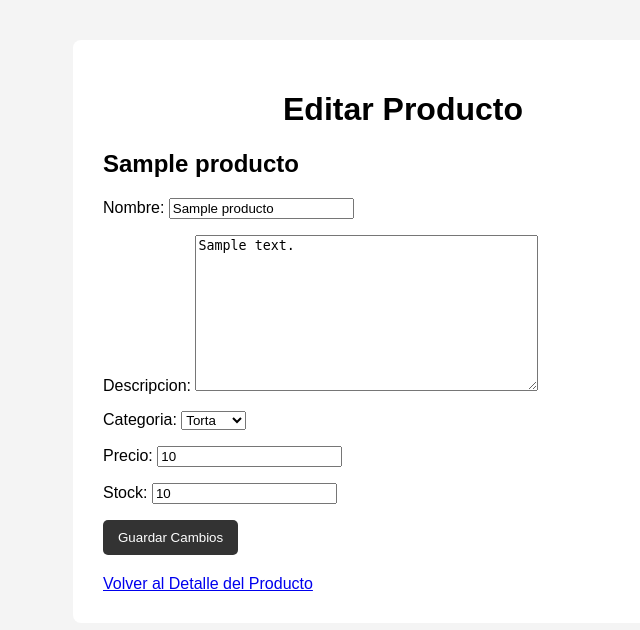
After one commit to Mausgier/App-PASTELERIA-113-4A, a Django app: page /productos/1/editar/ in a window 1280 px wide. The commit adds this page. Shown: the top 630 px of the page, without its empty margins (237-877 px from the left). Run offline with Django 5.2, Linux system fonts and the light colour scheme; tables that the repository leaves empty hold one stand-in row (values such as "Sample post").

Commit message:
Implementacion de Edicion de Productos y Validaciones

```diff
--- /dev/null
+++ b/pasteleria_app/templates/pasteleria_app/editar.html
@@ -0,0 +1,93 @@
+<!DOCTYPE html>
+<html lang="es">
+
+<head>
+
+    <meta charset="UTF-8">
+    <meta name="viewport" content="width=device-width, initial-scale=1.0">
+
+    <title>Pasteleria - Editar Producto</title>
+
+    <!-- ESTILOS -->
+    <!-- Define la apariencia del formulario de edicion. -->
+    <style>
+        body {
+            font-family: Arial, sans-serif;
+            background-color: #f4f4f4;
+            margin: 0;
+            padding: 0;
+        }
+
+        .contenedor {
+            width: 80%;
+            max-width: 600px;
+            margin: 40px auto;
+            background-color: white;
+            padding: 30px;
+            border-radius: 8px;
+        }
+
+        h1 {
+            text-align: center;
+        }
+
+        button {
+            padding: 10px 15px;
+            background-color: #333;
+            color: white;
+            border: none;
+            border-radius: 5px;
+            cursor: pointer;
+        }
+
+        .acciones {
+            margin-top: 20px;
+        }
+    </style>
+
+</head>
+
+<body>
+
+    <!-- CONTENEDOR PRINCIPAL -->
+    <main class="contenedor">
+
+        <h1>Editar Producto</h1>
+
+        <!-- PRODUCTO -->
+        <!-- Identifica el producto que se desea modificar. -->
+        <h2>{{ producto.nombre }}</h2>
+
+        <!-- FORMULARIO -->
+        <!-- Envia los datos modificados mediante el metodo POST. -->
+        <form method="POST">
+
+            <!-- CSRF_TOKEN -->
+            <!-- Protege el formulario contra solicitudes CSRF. -->
+            {% csrf_token %}
+
+            <!-- PRODUCTOFORM -->
+            <!-- Muestra el formulario con los datos actuales del producto. -->
+            {{ formulario.as_p }}
+
+            <!-- GUARDAR -->
+            <!-- Envia las modificaciones para su validacion y guardado. -->
+            <button type="submit">
+                Guardar Cambios
+            </button>
+
+        </form>
+
+        <!-- NAVEGACION -->
+        <!-- Permite regresar al detalle del producto. -->
+        <div class="acciones">
+            <a href="{% url 'pasteleria_app:detalle_producto' producto.id %}">
+                Volver al Detalle del Producto
+            </a>
+        </div>
+
+    </main>
+
+</body>
+
+</html>
--- a/pasteleria_app/urls.py
+++ b/pasteleria_app/urls.py
@@ -23,20 +23,27 @@ urlpatterns = [
     # LISTAR_PRODUCTOS
     # Ruta asociada a la funcion 'listar_productos' definida en 'views.py'.
     #
-    # Esta vista se encarga de la consulta y muestra de los productos almacenados dentro de la base de datos 'MySQL' / 'MariaDB'.
+    # Esta vista se encarga de la pagina responsable de permitir la consulta y muestra de los productos almacenados dentro de la base de datos 'MySQL' / 'MariaDB'.
     #
     path('productos/', views.listar_productos, name='listar_productos'),
     # CREAR_PRODUCTO
     # Ruta asociada a la funcion 'crear_producto' definida en 'views.py'.
     #
-    # Esta vista se encarga de permitir acceder a un formulario para poder registrar nuevos productos.
+    # Esta vista se encarga de la pagina responsable de permitir acceder a un formulario para poder registrar nuevos productos.
     #
     path('productos/crear/', views.crear_producto, name='crear_producto'),
     # DETALLE_PRODUCTO
     # Ruta asociada a la funcion 'detalle_producto' definida en 'views.py'.
     #
-    # Esta vista se encarga de recibir el identificador 'id' del producto que se desea consultar.
+    # Esta vista se encarga de la pagina responsable de permitir recibir el identificador 'id' del producto que se desea consultar.
     # https://docs.djangoproject.com/en/5.0/topics/http/urls/#path-converters
     #
     path('productos/<int:id>/', views.detalle_producto, name='detalle_producto'),
+    # EDITAR_PRODUCTO
+    # Ruta asociada a la funcion 'editar_producto' definida en 'views.py'.
+    #
+    # Esta vista se encarga de la pagina responsable de permitir identificar y editar un producto existente mediante su 'id'.
+    # https://docs.djangoproject.com/en/5.0/topics/http/urls/#path-converters
+    #
+    path('productos/<int:id>/editar/', views.editar_producto, name='editar_producto'),
 ]
--- a/pasteleria_app/views.py
+++ b/pasteleria_app/views.py
@@ -5,42 +5,43 @@ from .forms import ProductoForm
 
 # INICIO
 # Vista encargada de mostrar la pagina principal de la aplicacion de pasteleria 'pasteleria_app'.
-# https://docs.djangoproject.com/en/5.0/topics/http/shortcuts/#required-arguments
 #
 def inicio(request):
 
     # RENDER
-    # Permite generar una respuesta 'HTML' utilizando como minimo, el 'request' y 'template_name' entregados.
+    # Genera un objeto de clase 'HttpResponse' a partir de los argumentos que se le entreguen.
     # https://docs.djangoproject.com/en/5.0/topics/http/shortcuts/#render
+    #
+    # 'request' corresponde al objeto utilizado para generar la respuesta.
+    # 'template_name' corresponde al nombre de la plantilla a utilizar. En este caso, la plantilla es 'pasteleria_app/inicio.html'.
     #
     return render(request, 'pasteleria_app/inicio.html')
 
 
 # LISTAR_PRODUCTOS
-# Vista encargada de consultar y mostrar los productos almacenados dentro de la base de datos.
-# https://docs.djangoproject.com/en/5.0/topics/http/shortcuts/#required-arguments
+# Vista encargada de mostrar la pagina responsable de permitir el poder consultar y mostrar los productos almacenados dentro de la base de datos.
 #
 def listar_productos(request):
 
-    # PRODUCTOS = PRODUCTO.OBJECTS.ALL()
+    # PRODUCTO.OBJECTS.ALL()
     # Obtiene todos los registros del modelo 'Producto' mediante las funciones de 'Django'.
     # https://docs.djangoproject.com/en/5.0/topics/db/queries/#retrieving-all-objects
     #
     productos = Producto.objects.all()
 
     # RENDER
-    # Permite generar una respuesta 'HTML' utilizando como minimo, el 'request' y 'template_name' entregados.
+    # Genera un objeto de clase 'HttpResponse' a partir de los argumentos que se le entreguen.
     # https://docs.djangoproject.com/en/5.0/topics/http/shortcuts/#render
     #
-    # El argumento opcional 'context' actuara como un diccionario, el cual, nos permitira acceder a todos los registros desde el 'HTML' utilizando el nombre 'productos'.
-    # https://docs.djangoproject.com/en/5.0/topics/http/shortcuts/#optional-arguments
+    # 'request' corresponde al objeto utilizado para generar la respuesta.
+    # 'template_name' corresponde al nombre de la plantilla a utilizar. En este caso, la plantilla es 'pasteleria_app/lista.html'.
+    # 'context' corresponde a un diccionario de valores que añade contexto a la plantilla. En este caso, el unico valor es 'productos'.
     #
     return render(request, 'pasteleria_app/lista.html', {'productos': productos})
 
 
 # CREAR_PRODUCTO
-# Vista encargada de recibir, validar y guardar nuevos productos dentro de la base de datos.
-# https://docs.djangoproject.com/en/5.0/topics/http/shortcuts/#required-arguments
+# Vista encargada de mostrar la pagina responsable de permitir recibir, validar y guardar nuevos productos dentro de la base de datos.
 #
 def crear_producto(request):
 
@@ -49,13 +50,15 @@ def crear_producto(request):
     #
     if request.method == 'POST':
 
-        # Crear una instancia del formulario utilizando los datos enviados mediante 'request.POST'.
-        # https://docs.djangoproject.com/en/5.0/ref/request-response/#django.http.HttpRequest.POST
+        # Crear una instancia del formulario utilizando los datos especificados.
+        # https://docs.djangoproject.com/en/5.0/topics/forms/modelforms/#modelform
+        #
+        # 'request.POST' corresponde a los datos entregados por el 'POST'.
         #
         formulario = ProductoForm(request.POST)
 
         # Comprobar que los datos cumplan con las validaciones definidas dentro de nuestro modelo y formulario.
-        # https://docs.djangoproject.com/en/5.0/ref/forms/validation/#form-and-field-validation
+        # https://docs.djangoproject.com/en/5.0/topics/forms/modelforms/#validation-on-a-modelform
         #
         if formulario.is_valid():
 
@@ -64,7 +67,7 @@ def crear_producto(request):
             #
             formulario.save()
 
-            # Redirigir al listado de productos.
+            # Redirigir a la pagina de listado de productos.
             # https://docs.djangoproject.com/en/5.0/topics/http/shortcuts/#redirect
             #
             return redirect('pasteleria_app:listar_productos')
@@ -76,32 +79,111 @@ def crear_producto(request):
         formulario = ProductoForm()
 
     # RENDER
-    # Permite generar una respuesta 'HTML' utilizando como minimo, el 'request' y 'template_name' entregados.
+    # Genera un objeto de clase 'HttpResponse' a partir de los argumentos que se le entreguen.
     # https://docs.djangoproject.com/en/5.0/topics/http/shortcuts/#render
     #
-    # El argumento opcional 'context' actuara como un diccionario, el cual, nos permitira aacceder al formulario desde el 'HTML' utilizando el nombre 'formulario'.
-    # https://docs.djangoproject.com/en/5.0/topics/http/shortcuts/#optional-arguments
+    # 'request' corresponde al objeto utilizado para generar la respuesta.
+    # 'template_name' corresponde al nombre de la plantilla a utilizar. En este caso, la plantilla es 'pasteleria_app/crear.html'.
+    # 'context' corresponde a un diccionario de valores que añade contexto a la plantilla. En este caso, el unico valor es 'formulario'.
     #
     return render(request, 'pasteleria_app/crear.html', {'formulario': formulario})
 
 
 # DETALLE_PRODUCTO
-# Vista encargada de consultar y mostrar la informacion de un producto especifico mediante su identificador 'id'.
-# https://docs.djangoproject.com/en/5.0/topics/http/shortcuts/#required-arguments
+# Vista encargada de mostrar la pagina responsable de permitir el poder consultar y mostrar la informacion de un producto especifico mediante su identificador 'id'.
 #
 def detalle_producto(request, id):
 
     # GET_OBJECT_OR_404
-    # Busca un producto cuyo identificador coincida con el 'id' recibido desde la 'URL', y si es que el producto no existe, 'Django' devuelve una respuesta 'HTTP' '404'.
+    # Busca un objeto dentro de la clase entregada, y, si no encuentra el objeto, lanza como excepcion 'Http404' en vez de lanzar la excepcion 'DoesNotExist'.
     # https://docs.djangoproject.com/en/5.0/topics/http/shortcuts/#get-object-or-404
+    #
+    # 'Http404' es una excepcion generada por 'Django' que ocurre cuando no se puede encontrar una pagina esperada. Como resultado de esto, 'Django' se encarga de convertir dicha excepcion en una respuesta 'HTTP' con estado '404'.
+    # https://docs.djangoproject.com/en/5.0/topics/http/views/#django.http.Http404
+    #
+    # 'DoesNotExist' es una excepcion generada por el 'Object‑Relational Mapper' de 'Django' que ocurre cuando no se puede encontrar un objeto esperado.
+    # https://docs.djangoproject.com/en/5.0/ref/models/class/#django.db.models.Model.DoesNotExist
+    #
+    # 'Producto' corresponde a una clase, a partir de la cual, se busca obtener su objeto.
+    # 'id=id' corresponde al argumento entregado, el cual, 'Django' utiliza por medio de su 'Object‑Relational Mapper' como una condicion de busqueda, para luego, traducir dicho argumento a una condicion 'SQL'.
+    #
+    # Estos argumentos resultan en la busqueda de un producto cuyo identificador coincida con el 'id' entregado, y, si es que el producto no existe, 'Django' lanzara la excepcion 'Http404'.
     #
     producto = get_object_or_404(Producto, id=id)
 
     # RENDER
-    # Permite generar una respuesta 'HTML' utilizando como minimo, el 'request' y 'template_name' entregados.
+    # Genera un objeto de clase 'HttpResponse' a partir de los argumentos que se le entreguen.
     # https://docs.djangoproject.com/en/5.0/topics/http/shortcuts/#render
     #
-    # El argumento opcional 'context' actuara como un diccionario, el cual, nos permitira aacceder al producto desde el 'HTML' utilizando el nombre 'producto'.
-    # https://docs.djangoproject.com/en/5.0/topics/http/shortcuts/#optional-arguments
+    # 'request' corresponde al objeto utilizado para generar la respuesta.
+    # 'template_name' corresponde al nombre de la plantilla a utilizar. En este caso, la plantilla es 'pasteleria_app/detalle.html'.
+    # 'context' corresponde a un diccionario de valores que añade contexto a la plantilla. En este caso, el unico valor es 'producto'.
     #
     return render(request, 'pasteleria_app/detalle.html', {'producto': producto})
+
+
+# EDITAR_PRODUCTO
+# Vista encargada de mostrar la pagina responsable de permitir consultar, validar y actualizar la informacion de un producto existente.
+#
+def editar_producto(request, id):
+
+    # GET_OBJECT_OR_404
+    # Busca un objeto dentro de la clase entregada, y, si no encuentra el objeto, lanza como excepcion 'Http404' en vez de lanzar la excepcion 'DoesNotExist'.
+    # https://docs.djangoproject.com/en/5.0/topics/http/shortcuts/#get-object-or-404
+    #
+    # 'Http404' es una excepcion generada por 'Django' que ocurre cuando no se puede encontrar una pagina esperada. Como resultado de esto, 'Django' se encarga de convertir dicha excepcion en una respuesta 'HTTP' con estado '404'.
+    # https://docs.djangoproject.com/en/5.0/topics/http/views/#django.http.Http404
+    #
+    # 'DoesNotExist' es una excepcion generada por el 'Object‑Relational Mapper' de 'Django' que ocurre cuando no se puede encontrar un objeto esperado.
+    # https://docs.djangoproject.com/en/5.0/ref/models/class/#django.db.models.Model.DoesNotExist
+    #
+    # 'Producto' corresponde a una clase, a partir de la cual, se busca obtener su objeto.
+    # 'id=id' corresponde al argumento entregado, el cual, 'Django' utiliza por medio de su 'Object‑Relational Mapper' como una condicion de busqueda, para luego, traducir dicho argumento a una condicion 'SQL'.
+    #
+    # Estos argumentos resultan en la busqueda de un producto cuyo identificador coincida con el 'id' entregado, y, si es que el producto no existe, 'Django' lanzara la excepcion 'Http404'.
+    #
+    producto = get_object_or_404(Producto, id=id)
+
+    # Comprobar si es que el usuario envio el formulario.
+    # https://docs.djangoproject.com/en/5.0/ref/request-response/#django.http.HttpRequest.method
+    #
+    if request.method == 'POST':
+
+        # Crear una instancia del formulario utilizando los datos especificados.
+        # https://docs.djangoproject.com/en/5.0/topics/forms/modelforms/#modelform
+        #
+        # 'request.POST' corresponde a los datos entregados por el 'POST'.
+        # 'instance=producto' indica que se editara un producto existente en vez de generar un producto nuevo.
+        #
+        formulario = ProductoForm(request.POST, instance=producto)
+
+        # Comprobar que los datos cumplan con las validaciones definidas dentro de nuestro modelo y formulario.
+        # https://docs.djangoproject.com/en/5.0/topics/forms/modelforms/#validation-on-a-modelform
+        #
+        if formulario.is_valid():
+
+            # Actualizar los datos del producto existente dentro de la base de datos.
+            # https://docs.djangoproject.com/en/5.0/topics/forms/modelforms/#the-save-method
+            #
+            formulario.save()
+
+            # Redirigir a la pagina de detalle de producto.
+            # https://docs.djangoproject.com/en/5.0/topics/http/shortcuts/#redirect
+            #
+            return redirect('pasteleria_app:detalle_producto', id=producto.id)
+
+    # Si el usuario solo busca solicitar la pagina, mostrar el formulario con sus datos actuales.
+    # https://docs.djangoproject.com/en/5.0/ref/request-response/#django.http.HttpRequest.method
+    #
+    else:
+        formulario = ProductoForm(instance=producto)
+
+    # RENDER
+    # Genera un objeto de clase 'HttpResponse' a partir de los argumentos que se le entreguen.
+    # https://docs.djangoproject.com/en/5.0/topics/http/shortcuts/#render
+    #
+    # 'request' corresponde al objeto utilizado para generar la respuesta.
+    # 'template_name' corresponde al nombre de la plantilla a utilizar. En este caso, la plantilla es 'pasteleria_app/editar.html'.
+    # 'context' corresponde a un diccionario de valores que añade contexto a la plantilla. En este caso, los valores son 'formulario' y 'producto'.
+    #
+    return render(request,'pasteleria_app/editar.html',{'formulario': formulario,'producto': producto})
```
Also changed, not shown: pasteleria_app/templates/pasteleria_app/detalle.html (+9 -0 lines).
